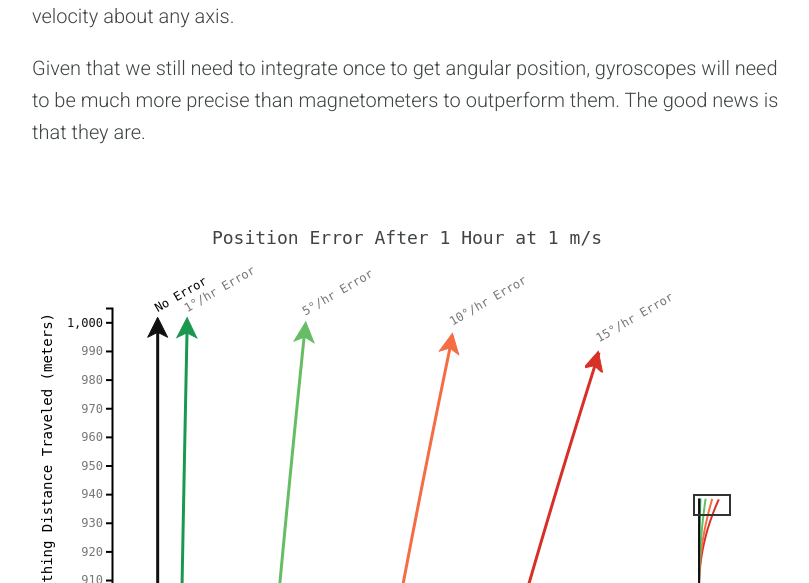
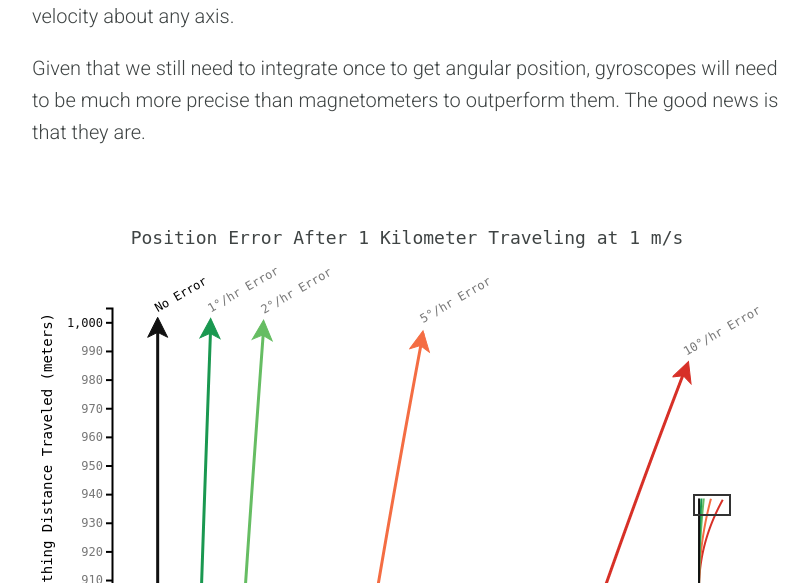
Before and after one commit to mattparrilla/mattparrilla.github.io, a Flask app: template templates/inertial-navigation-marine-robotics.html in a window 1280 px wide. Shown: the part 5917-6500 px from the top of the page, without its empty margins (233-1042 px from the left). Run offline with Flask 2, Linux system fonts and the light colour scheme; the template is opened without the code that fills it, so the values that code supplies are empty; some libraries are stand-ins or nearby versions; some web fonts are replaced.

Commit message:
Style gyroscope plot arrows

```diff
--- a/static/js/inertial_plots.js
+++ b/static/js/inertial_plots.js
@@ -25,6 +25,7 @@ const plotErrors = (id, errors, xPos, yPos, defined) => {
   // make 10k element array of numbers 1 to 1000
   const distance = [...Array(10000).keys()].map(i => (i + 1) / 10);
 
+  // the polygon transform attribute's value is very specific and fragile
   const vehicleIcon = (fill, x, y, rotate) => `
     <svg
       x="${x - (rotate > 3 ? 14 : 15)}"
@@ -34,7 +35,8 @@ const plotErrors = (id, errors, xPos, yPos, defined) => {
       height="30"
       width="30">
       <polygon
-        transform="rotate(${rotate}) translate(5,5)"
+        transform="rotate(${id == 'gyro_errors' ? rotate * 2 : rotate})
+          ${id == 'gyro_errors' && rotate == 10 ? 'translate(7,0)' : 'translate(5,5)'}"
         fill="${fill}"
         stroke="${fill}"
         points="0,20 10,15 20,20 10,0 0,20" />
@@ -157,8 +159,8 @@ document.addEventListener('DOMContentLoaded', () => {
 
   plotErrors(
     "gyro_errors",
-    [0, 1, 5, 10, 15],
-    (x, error) => d => x(Math.sin(error * (d / 1800) * Math.PI / 180) * d),
-    (y, error) => d => y(Math.cos(error * (d / 1800) * Math.PI / 180) * d),
-    error => d => (Math.cos(error * (d / 1800) * Math.PI / 180) * d));
+    [0, 1, 2, 5, 10],
+    (x, error) => d => x(Math.sin(error * (d / 1000) * Math.PI / 180) * d),
+    (y, error) => d => y(Math.cos(error * (d / 1000) * Math.PI / 180) * d),
+    error => d => (Math.cos(error * (d / 1000) * Math.PI / 180) * d));
 });
--- a/templates/inertial-navigation-marine-robotics.html
+++ b/templates/inertial-navigation-marine-robotics.html
@@ -97,7 +97,7 @@ angular position = &int; v  = v &middot; t</pre>
         <p>FOGs are typically composed of three orthogonal rings and so can measure angular velocity about any axis.</p>
         <p>Given that we still need to integrate once to get angular position, gyroscopes will need to be much more precise than magnetometers to outperform them. The good news is that they are.</p>
         <div class="media">
-          <h4>Position Error After 1 Hour at 1 m/s</h4>
+          <h4>Position Error After 1 Kilometer Traveling at 1 m/s</h4>
           <svg id="gyro_errors"></svg>
         </div>
         <p>The above plot shows the effect of gyro bias values on a 1km straight line run traveling at X m/s. Since the error introduced by the gyroscope increases over time, at some point it will be worse than the magnetometer error. In practice we are able to combine measurements from the magnetometer and aiding sensors enabling the gyroscope to become one of our most valuable sensors.</p>
```
